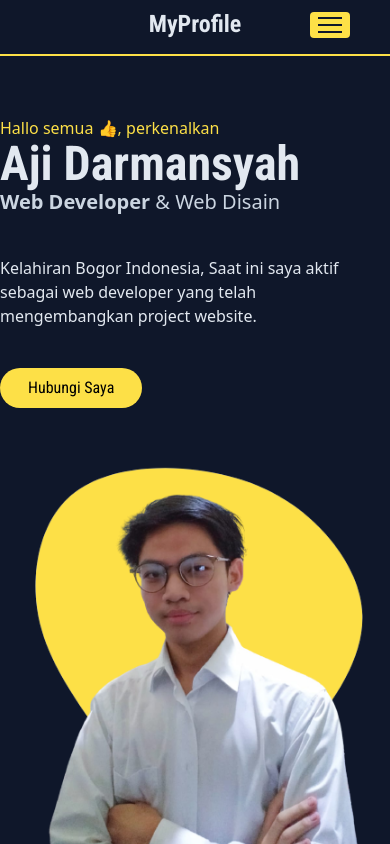
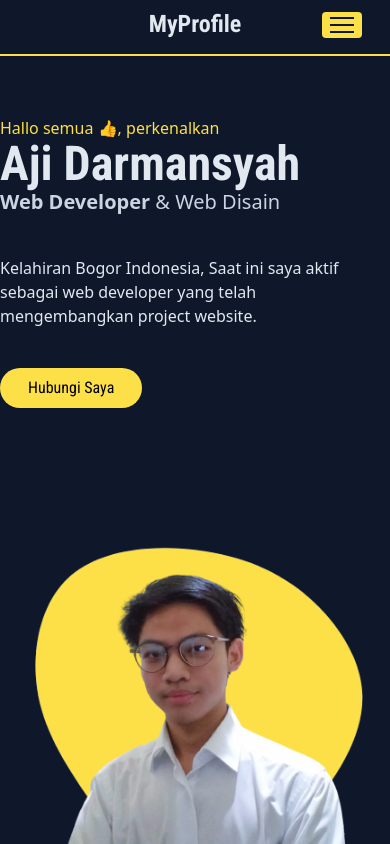
Before and after one commit to ajidarmansyah/ajidarmansyah.github.io, a website: page docs/index.html in a window 390 px wide. Shown: the top 844 px of the page. Drawn offline with Linux system fonts and the light colour scheme.

Commit message:
memperbaiki tampilan mobile part 2

```diff
--- a/docs/index.html
+++ b/docs/index.html
@@ -16,7 +16,7 @@
         <div class="logo pt-2 md:pb-2 font-roboto text-2xl font-bold text-slate-200 text-center">MyProfile</div>
 
         <!-- NAV BURGER BUTTON -->
-        <div id="navbutton" class=" md:hidden float-right bg-yellow-300 active:bg-yellow-500 px-2 rounded mr-10 -mt-7 cursor-pointer">
+        <div id="navbutton" class=" md:hidden float-right bg-yellow-300 active:bg-yellow-500 px-2 rounded mr-7 -mt-7 cursor-pointer">
             <div class="w-6 h-[2px] my-[5px] bg-slate-900"></div>
             <div class="w-6 h-[2px] my-[5px] bg-slate-900"></div>
             <div class="w-6 h-[2px] my-[5px] bg-slate-900"></div>
@@ -47,7 +47,7 @@
                <p class="text-slate-200 mt-10">Kelahiran Bogor Indonesia, Saat ini saya aktif sebagai web developer yang telah mengembangkan project website.</p>
                <button id="btn-hubungi-saya" class="inline-block rounded-full px-7 py-2 bg-yellow-300 hover:bg-yellow-500 font-roboto mt-10">Hubungi Saya</button>
             </div>
-            <div class="mx-auto -mt-20 md:-mt-40 xl:ml-64 lg:ml-32">
+            <div class="mx-auto md:-mt-40 xl:ml-64 lg:ml-32">
                 <img src="./img/Aji.jpg.png" alt="foto" class="relative z-10">
                 <img src="./img/svg.png" alt="svg" class="absolute -mt-[400px]">
             </div>
```
Also changed, not shown: docs/output.css.
